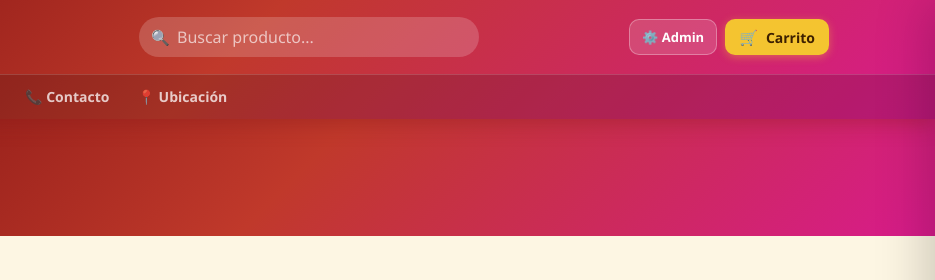
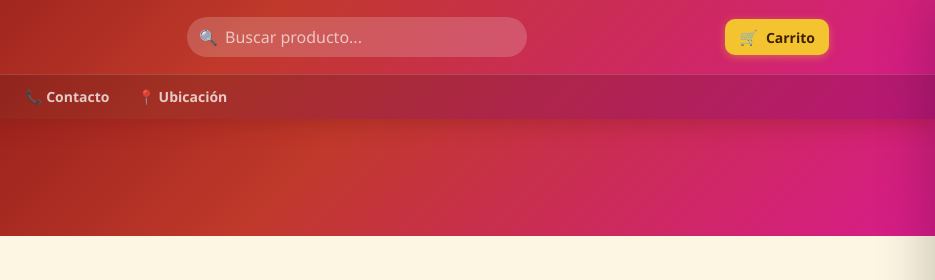
Before and after one commit to la-gracia-de-Dios32/lagraciadadios, a plain HTML site: page index.html in a window 1280 px wide. Shown: the top 280 px of the page, 345-1280 px from the left. Drawn offline with Linux system fonts and the light colour scheme.

Commit message:
Update index.html

```diff
--- a/index.html
+++ b/index.html
@@ -470,7 +470,6 @@ footer{background:linear-gradient(135deg,#3D0000,#6B0A0A);margin-top:3rem;paddin
       <button id="search-clear" onclick="clearSearch()">✕</button>
     </div>
     <div id="header-btns">
-      <button class="hbtn" id="admin-btn" onclick="showView('login')">⚙️ Admin</button>
       <button id="cart-btn" onclick="openCart()">🛒 <span class="cart-label" style="font-size:14px">Carrito</span><span id="cart-count">0</span></button>
       <button id="hamburger" onclick="openMobileMenu()">☰</button>
     </div>
```
